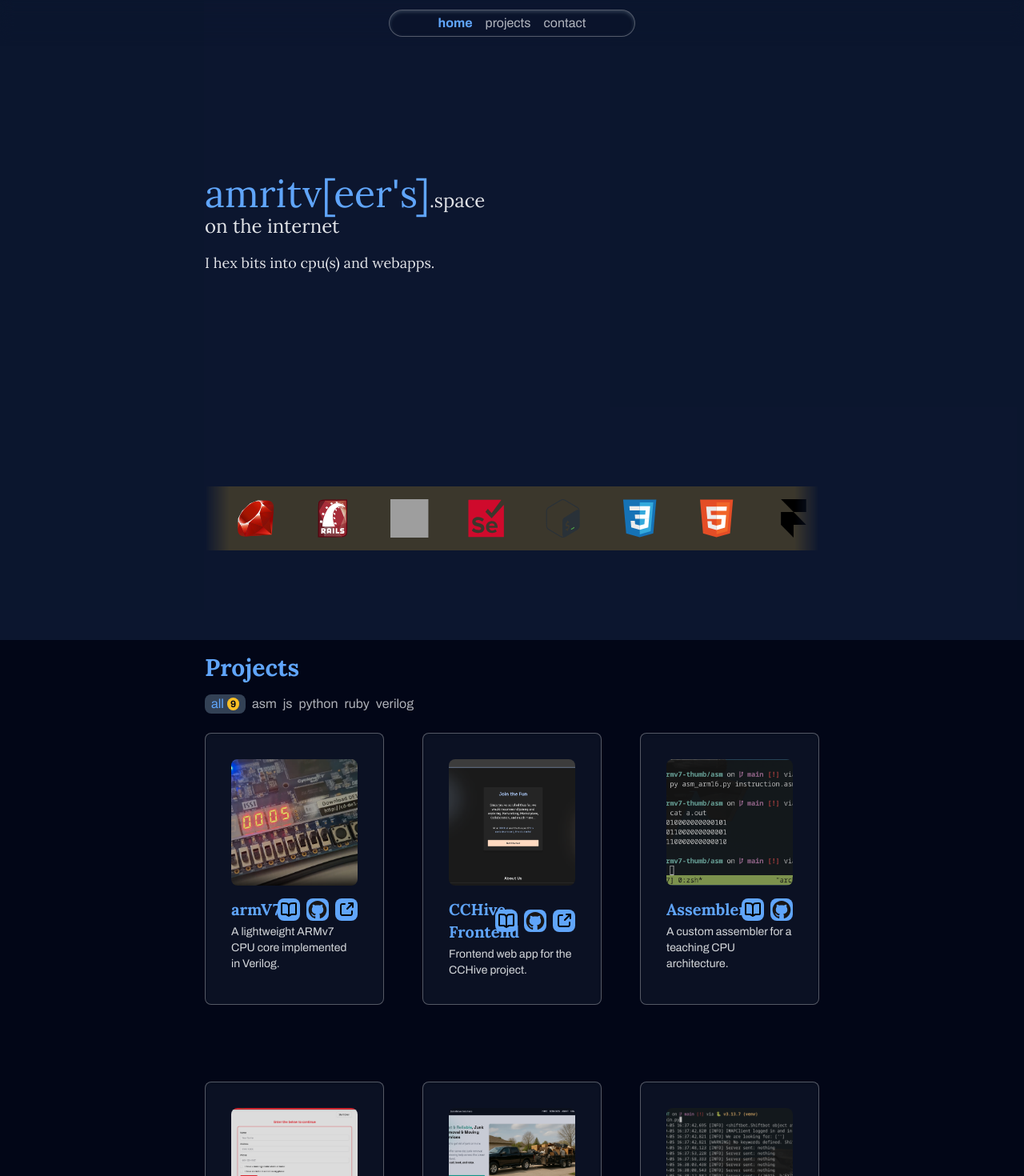
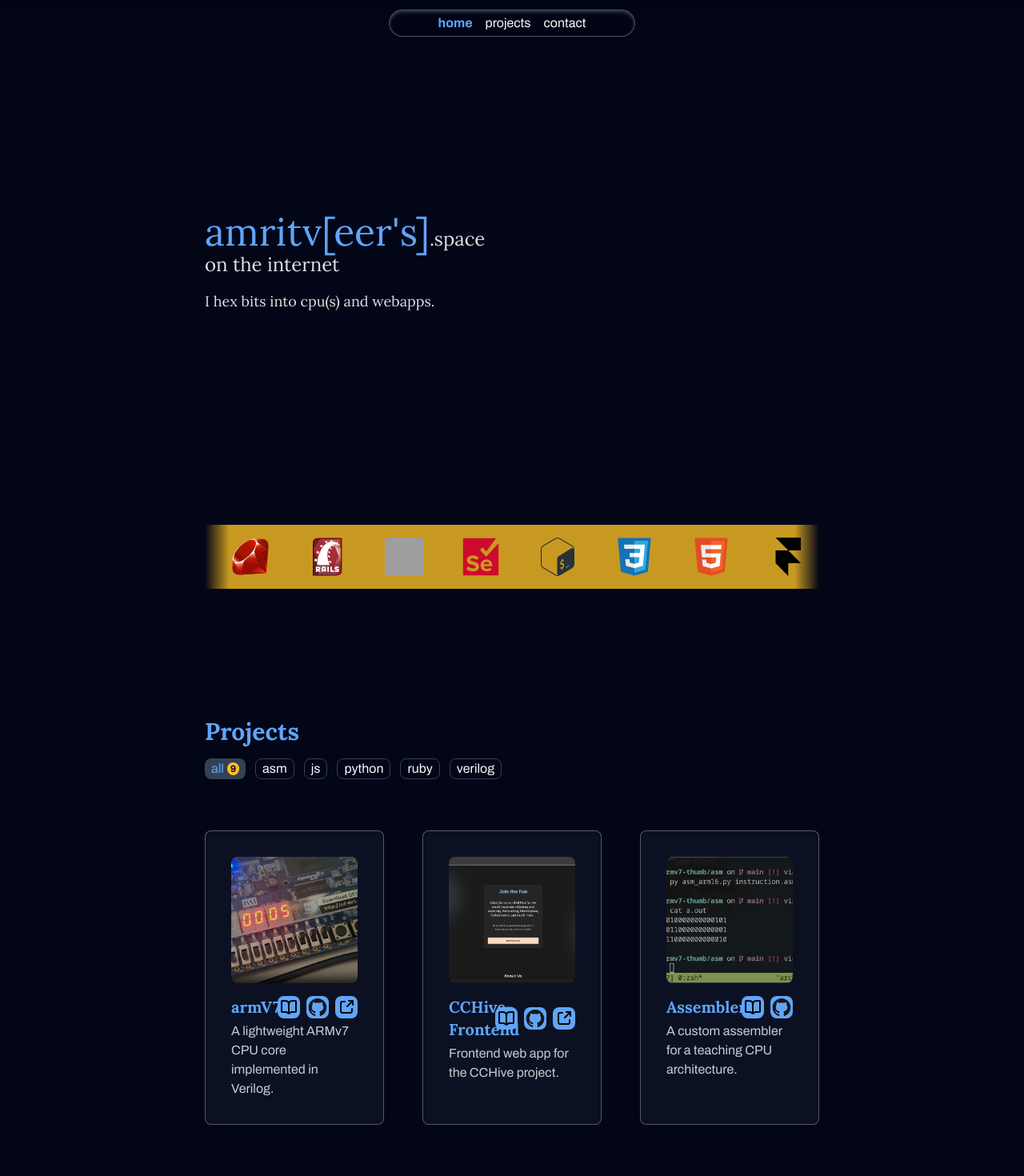
Before and after one commit to amrxt1/amritv, a Next.js app: page / in a window 1280 px wide. Shown: the top 1470 px of the page at 80% size. Built offline with nearby package versions, Linux system fonts and the light colour scheme; grey boxes are pictures that could not be loaded.

Commit message:
Improve UX

```diff
--- a/src/app/layout.js
+++ b/src/app/layout.js
@@ -18,7 +18,8 @@ export const archivo = Archivo({
 
 export const metadata = {
   title: "amrit's portfolio",
-  description: "amrit's portfolio page",
+  description:
+    "Amritveer Singh's portfolio page. Computer Science. Columbia College. CCHive.",
 };
 
 export default function RootLayout({ children }) {
--- a/src/app/page.js
+++ b/src/app/page.js
@@ -6,11 +6,11 @@ import Footer from "@/components/Footer";
 export default function Home() {
   return (
     <>
-      <div className="bg-primary/10 h-screen min-h-[500px]">
+      <div className="flex h-screen min-h-[500px] flex-col justify-center">
         <Hero />
         <Stack />
       </div>
-      <ProjectsRenderer minimal />
+      <ProjectsRenderer minimal margin />
       <Footer />
     </>
   );
--- a/src/components/Header.jsx
+++ b/src/components/Header.jsx
@@ -28,7 +28,7 @@ export default function Header() {
       <Container className="fixed top-0 z-50 w-full py-3">
         <div className="absolute inset-0 -z-10 backdrop-blur-[8px] [mask:linear-gradient(to_top,transparent,black)]" />{" "}
         <nav className="flex justify-center">
-          <div className="text-text/70 shadow-surface flex min-w-[40%] justify-center gap-4 rounded-full border border-white/30 bg-black/5 px-8 py-1 shadow-inner backdrop-blur-[3px]">
+          <div className="text-text shadow-surface flex min-w-[40%] justify-center gap-4 rounded-full border border-white/30 bg-black/5 px-8 py-1 shadow-inner backdrop-blur-[3px]">
             {navLinks.map((l, i) => (
               <Link
                 href={l.href}
--- a/src/components/Hero.jsx
+++ b/src/components/Hero.jsx
@@ -5,13 +5,13 @@ import { motion } from "motion/react";
 
 export default function Hero() {
   return (
-    <Container>
-      <div className="text-text/90 flex h-[70vh] flex-col justify-center gap-4 font-serif">
+    <Container className="flex-1">
+      <div className="text-text/90 flex h-full flex-col justify-center gap-4 font-serif">
         <motion.h1
           className="text-2xl"
-          initial={{ opacity: 0, y: 10 }}
+          initial={{ opacity: 0, y: 20 }}
           animate={{ opacity: 1, y: 0 }}
-          transition={{ duration: 1 }}
+          transition={{ duration: 1.5, ease: "easeOut" }}
         >
           <div>
             <span className="text-primary text-5xl">amritv[eer&apos;s]</span>
@@ -21,9 +21,9 @@ export default function Hero() {
         </motion.h1>
         <motion.div
           className="text-lg"
-          initial={{ opacity: 0, y: 10 }}
+          initial={{ opacity: 0, y: 20 }}
           animate={{ opacity: 1, y: 0 }}
-          transition={{ duration: 1 }}
+          transition={{ duration: 1.5, ease: "easeOut" }}
         >
           I hex bits into cpu(s) and webapps.
         </motion.div>
--- a/src/components/ProjectsRenderer.jsx
+++ b/src/components/ProjectsRenderer.jsx
@@ -7,49 +7,30 @@ import { useState } from "react";
 import Link from "next/link";
 import projectsData from "@/data/projectsData";
 
-function ProjectCard({ project, minimal, headingOnly }) {
+function ProjectCard({ project, minimal }) {
   const imgThumb = project.images ? project.images[0] : "/devicons/git.svg";
-
-  if (headingOnly)
-    return (
-      <motion.div
-        exit={{ opacity: 0, y: -20, scale: 0.75 }}
-        transition={{ duration: 0.2, ease: "easeOut" }}
-        whileHover={{ scale: 1.01 }}
-        className="mb-24"
-        layout
-      >
-        <motion.div
-          className="bg-surface/20 text-text/85 aspect-square h-full overflow-clip rounded-lg border border-white/30 p-4 shadow-inner md:p-6 lg:p-8"
-          initial={{ y: 40, opacity: 0.15 }}
-          whileInView={{ y: 0, opacity: 1 }}
-          transition={{ duration: 0.6, ease: "easeOut" }}
-          viewport={{ once: true, amount: 0.45 }}
-        >
-          <h1 className="text-primary items-center text-center font-serif text-xl font-bold">
-            {project.title}
-          </h1>
-        </motion.div>
-      </motion.div>
-    );
 
   return (
     <motion.div
-      exit={{ opacity: 0, y: -20, scale: 0.75 }}
-      transition={{ duration: 0.2, ease: "easeOut" }}
+      initial={false}
+      exit={{ opacity: 0, y: 40 }}
+      transition={{ duration: 0.25, ease: "easeOut" }}
       whileHover={{ scale: 1.01 }}
-      className="mb-24"
+      className="mb-36"
       layout
     >
       <motion.div
         className="bg-surface/20 text-text/85 h-full overflow-clip rounded-lg border border-white/30 p-4 shadow-inner md:p-6 lg:p-8"
         initial={{ y: 40, opacity: 0.15 }}
         whileInView={{ y: 0, opacity: 1 }}
-        transition={{ duration: 0.6, ease: "easeOut" }}
+        transition={{ duration: 0.5, ease: "easeOut" }}
         viewport={{ once: true, amount: 0.45 }}
       >
         <div className="flex aspect-square items-center justify-center overflow-clip rounded-lg">
-          <Link href={`/project/${project.slug}`} className="h-full w-full">
+          <Link
+            href={`/project/${project.slug}`}
+            className="relative h-full w-full"
+          >
             <img
               src={imgThumb}
               alt="project-screenshot"
@@ -88,7 +69,7 @@ function ProjectCard({ project, minimal, headingOnly }) {
             )}
           </div>
         </div>
-        <p className="mt-1 text-sm">{project.desc}</p>
+        <p className="text-text/80 mt-1 text-sm md:text-base">{project.desc}</p>
 
         {!minimal && (
           <div className="mt-2 grid grid-cols-1 justify-center gap-x-4 text-sm">
@@ -101,7 +82,7 @@ function ProjectCard({ project, minimal, headingOnly }) {
             </div>
             <div className="col-span-4 mt-2">
               <h3>Features:</h3>
-              <ul className="text-text/70 text-xs">
+              <ul className="text-text/70 text-xs md:text-sm">
                 {project.features.map((f, i) => (
                   <li key={i}>{f}</li>
                 ))}
@@ -130,12 +111,12 @@ const ProjectsRenderer = ({ margin = false, minimal = false }) => {
       <Link href={"/project"}>
         <h1 className="text-primary font-serif text-3xl font-bold">Projects</h1>
       </Link>
-      <div className="mt-4 flex flex-wrap gap-2">
+      <div className="mt-4 mb-16 flex flex-wrap gap-3">
         {ALL_TECH.map((t) => (
           <button
             key={t}
             onClick={() => setTech(t)}
-            className={`${selectTech === t ? "text-primary bg-surface flex items-center rounded-lg px-2" : "text-text/70"}`}
+            className={`cursor-pointer rounded-lg px-2 ${selectTech === t ? "text-primary bg-surface flex items-center" : "text-text border-surface border"}`}
           >
             <span>{t}</span>
             {selectTech === t && (
--- a/src/components/Stack.jsx
+++ b/src/components/Stack.jsx
@@ -46,8 +46,8 @@ function Row() {
 
 export default function Stack() {
   return (
-    <Container className="overflow-clip py-12">
-      <div className="bg-accent/20 py-4 [mask:linear-gradient(to_right,transparent,black_4%,black_96%,transparent)]">
+    <Container className="overflow-clip pb-16">
+      <div className="bg-accent/80 py-4 [mask:linear-gradient(to_right,transparent,black_4%,black_96%,transparent)]">
         <motion.div
           animate={{ opacity: 1 }}
           initial={{ opacity: 0 }}
```
